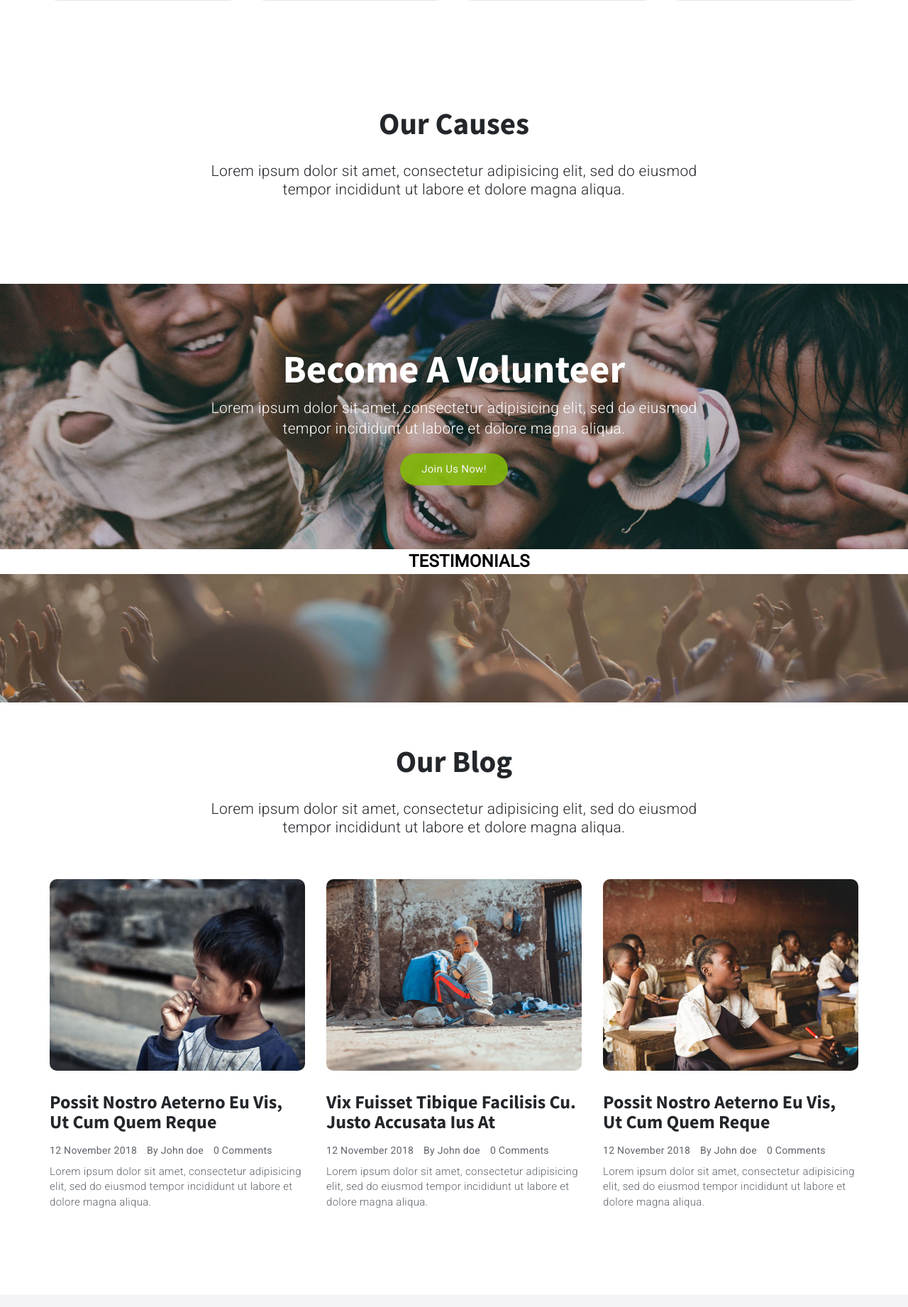
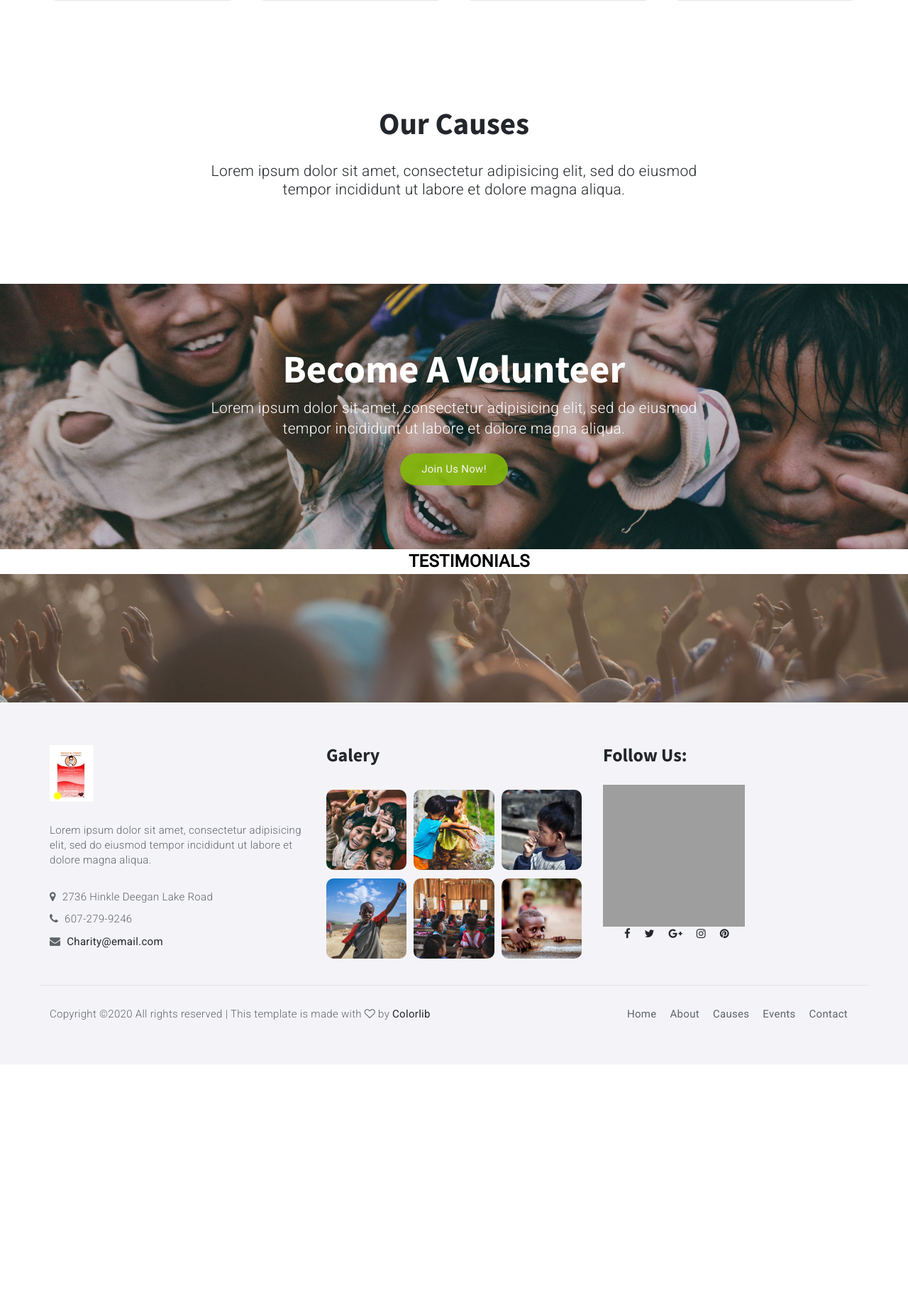
Before and after one commit to luqmantuke/HopeForSingleMothers, a Django app: page / in a window 1280 px wide. Shown: the part 1478-3320 px from the top of the page at 71% size. After the commit the page ends 2916 px from the top, so only its background shows below. Run offline with Django 3.2, Linux system fonts and the light colour scheme; some libraries are stand-ins or nearby versions; grey boxes are pictures that could not be loaded.

Commit message:
Removing blog because of insufficine

```diff
--- a/hope_for_single_mothers/HFSM/urls.py
+++ b/hope_for_single_mothers/HFSM/urls.py
@@ -5,7 +5,6 @@ from HFSM import views
 urlpatterns = [
     path('', views.index, name='home'),
     path('about/', views.about, name='about'),
-    path('blog/', views.BlogPageList.as_view(), name='blog'),
-    path('blog/<slug:slug>/', views.detail, name='post_detail'),
-    path('contact/', views.contact, name='contact')
+    path('contact/', views.contact, name='contact'),
+    path('donations/', views.donation, name='donations'),
 ]
--- a/hope_for_single_mothers/HFSM/views.py
+++ b/hope_for_single_mothers/HFSM/views.py
@@ -79,3 +79,6 @@ def contact(request):
          'form': form
     }
     return render(request, 'contact.html', context)
+
+def donation(request):
+  return render(request, 'donation.html')
--- a/hope_for_single_mothers/templates/base.html
+++ b/hope_for_single_mothers/templates/base.html
@@ -61,8 +61,7 @@
 					<li><a href="{% url 'home' %}">Home</a></li>
 					<li><a href="{% url 'about' %}">About</a></li>
 					<li><a href="{% url 'contact' %}">Contacts</a></li>
-					<li><a href="{% url 'blog' %}">Blog</a></li>
-					<li><a href="#">Donate</a></li>
+					<li><a href="{% url 'donations' %}">Donate</a></li>
 				</ul>
 				<!-- Nav menu -->
 			</div>
@@ -113,23 +112,23 @@
 
 				<!-- footer newsletter -->
 	<div class="col-md-4">
-						<div class="footer">
-							<h3 class="footer-title">Newsletter</h3>
-							<p>Lorem ipsum dolor sit amet, consectetur adipisicing elit, sed do eiusmod tempor incididunt.</p>
-							<form class="footer-newsletter">
-								<input class="input" type="email" placeholder="Enter your email">
-								<button class="primary-button">Subscribe</button>
-							</form>
-							<ul class="footer-social">
+	<h3 class="footer-title">Follow Us:</h3>
+						<div class="footer" style="padding-top: 5%;">
+
+		<img src="https://lh3.googleusercontent.com/pw/ACtC-3c3c7HtKVRTomrZqDO64TK6OK0uNr7T_Gxa3wv9MUAmGsBW73hEi-dcghSq34wwzL9-DxMvIuQiefBlWQkizSn2a1ZJ8HQdT-eiOa7OVrJIbRVAqz9iPJIJmQ-w7shjfqvsObisdgnO6q68IvBnv-lZ=w465-h601-no?authuser=0" alt=""  width=200 height=200	>
+
+							<ul style="display: inline-flex; margin-right: 3px; letter-spacing: 20px; padding-left: 30px;">
 								<li><a href="#"><i class="fa fa-facebook"></i></a></li>
 								<li><a href="#"><i class="fa fa-twitter"></i></a></li>
 								<li><a href="#"><i class="fa fa-google-plus"></i></a></li>
 								<li><a href="#"><i class="fa fa-instagram"></i></a></li>
 								<li><a href="#"><i class="fa fa-pinterest"></i></a></li>
 							</ul>
+
 						</div>
 					</div>
 			</div>
+
 			<!-- /row -->
 
 			<!-- footer copyright & nav -->
@@ -140,7 +139,6 @@
 						<li><a href="#">About</a></li>
 						<li><a href="#">Causes</a></li>
 						<li><a href="#">Events</a></li>
-						<li><a href="#">Blog</a></li>
 						<li><a href="#">Contact</a></li>
 					</ul>
 				</div>
--- a/hope_for_single_mothers/templates/home.html
+++ b/hope_for_single_mothers/templates/home.html
@@ -279,87 +279,4 @@ Hope For Single Mothers
 	</div>
 	<!-- /TESTIMONIAL -->
 
-	<!-- BLOG -->
-	<div id="blog" class="section">
-		<!-- container -->
-		<div class="container">
-			<!-- row -->
-			<div class="row">
-				<!-- section title -->
-				<div class="col-md-8 col-md-offset-2">
-					<div class="section-title text-center">
-						<h2 class="title">Our Blog</h2>
-						<p class="sub-title">Lorem ipsum dolor sit amet, consectetur adipisicing elit, sed do eiusmod tempor incididunt ut labore et dolore magna aliqua.</p>
-					</div>
-				</div>
-				<!-- /section title -->
-
-				<!-- blog -->
-				<div class="col-md-4">
-					<div class="article">
-						<div class="article-img">
-							<a href="single-blog.html">
-								<img src="{% static 'img/post-1.jpg' %}" alt="">
-							</a>
-						</div>
-						<div class="article-content">
-							<h3 class="article-title"><a href="single-blog.html">Possit nostro aeterno eu vis, ut cum quem reque</a></h3>
-							<ul class="article-meta">
-								<li>12 November 2018</li>
-								<li>By John doe</li>
-								<li>0 Comments</li>
-							</ul>
-							<p>Lorem ipsum dolor sit amet, consectetur adipisicing elit, sed do eiusmod tempor incididunt ut labore et dolore magna aliqua.</p>
-						</div>
-					</div>
-				</div>
-				<!-- /blog -->
-
-				<!-- blog -->
-				<div class="col-md-4">
-					<div class="article">
-						<div class="article-img">
-							<a href="single-blog.html">
-								<img src="{% static 'img/post-2.jpg' %}" alt="">
-							</a>
-						</div>
-						<div class="article-content">
-							<h3 class="article-title"><a href="single-blog.html">Vix fuisset tibique facilisis cu. Justo accusata ius at</a></h3>
-							<ul class="article-meta">
-								<li>12 November 2018</li>
-								<li>By John doe</li>
-								<li>0 Comments</li>
-							</ul>
-							<p>Lorem ipsum dolor sit amet, consectetur adipisicing elit, sed do eiusmod tempor incididunt ut labore et dolore magna aliqua.</p>
-						</div>
-					</div>
-				</div>
-				<!-- /blog -->
-
-				<!-- blog -->
-				<div class="col-md-4">
-					<div class="article">
-						<div class="article-img">
-							<a href="single-blog.html">
-								<img src="{% static 'img/post-3.jpg' %}" alt="">
-							</a>
-						</div>
-						<div class="article-content">
-							<h3 class="article-title"><a href="single-blog.html">Possit nostro aeterno eu vis, ut cum quem reque</a></h3>
-							<ul class="article-meta">
-								<li>12 November 2018</li>
-								<li>By John doe</li>
-								<li>0 Comments</li>
-							</ul>
-							<p>Lorem ipsum dolor sit amet, consectetur adipisicing elit, sed do eiusmod tempor incididunt ut labore et dolore magna aliqua.</p>
-						</div>
-					</div>
-				</div>
-				<!-- /blog -->
-			</div>
-			<!-- /row -->
-		</div>
-		<!-- /container -->
-	</div>
-	<!-- /BLOG -->
 {% endblock body %}
```
Also changed, not shown: hope_for_single_mothers/templates/about.html (+0 -19 lines), hope_for_single_mothers/templates/blog/blog_detail.html (deleted, +0 -64 lines), hope_for_single_mothers/templates/blog/blog_list.html (deleted, +0 -158 lines), hope_for_single_mothers/templates/donation.html (added, +76 -0 lines), hope_for_single_mothers/HFSM/admin.py (line endings or trailing spaces), hope_for_single_mothers/HFSM/forms.py (line endings or trailing spaces), hope_for_single_mothers/HFSM/migrations/0003_nl.py (added), hope_for_single_mothers/HFSM/migrations/0004_delete_nl.py (added), hope_for_single_mothers/HFSM/models.py (line endings or trailing spaces), hope_for_single_mothers/db.sqlite3.
